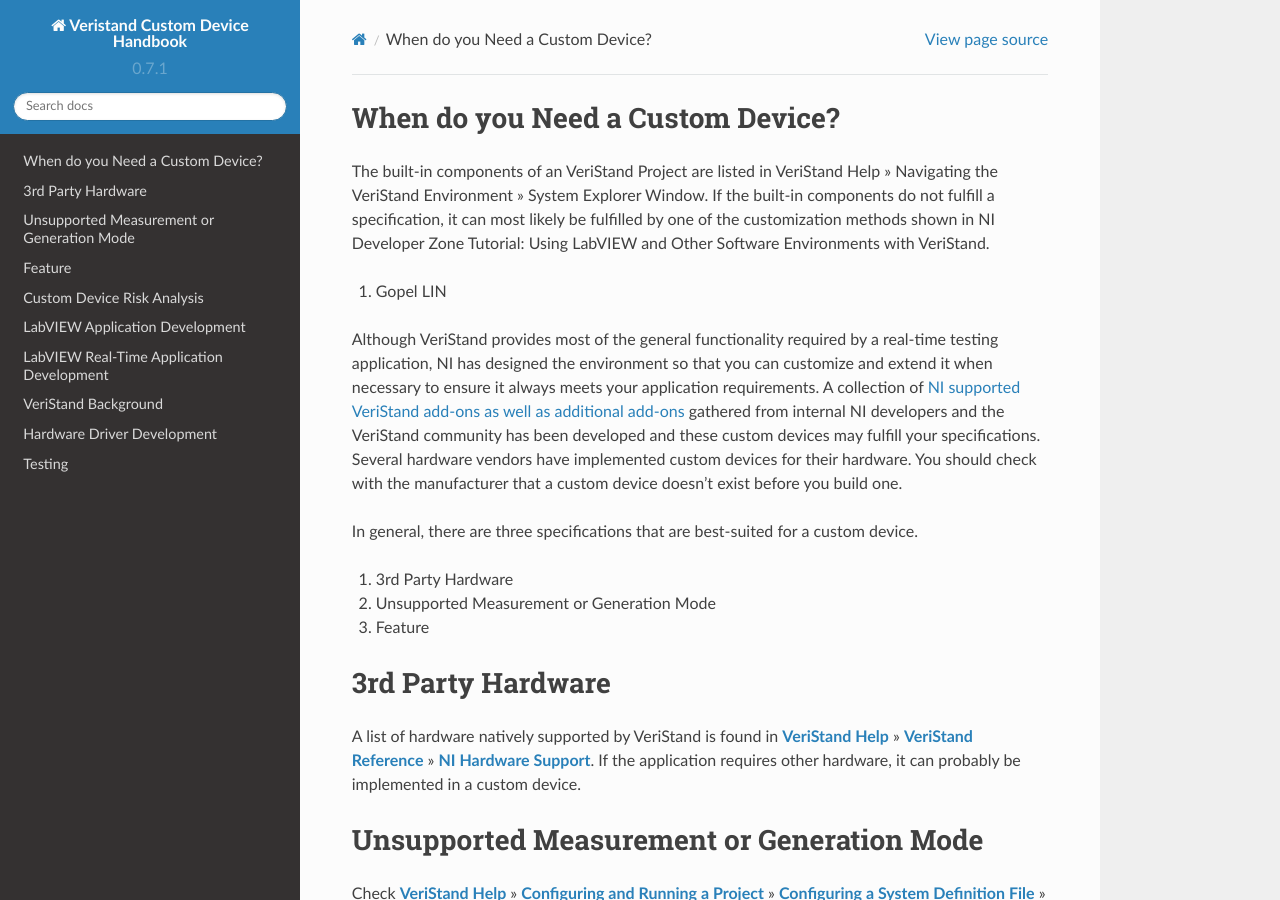
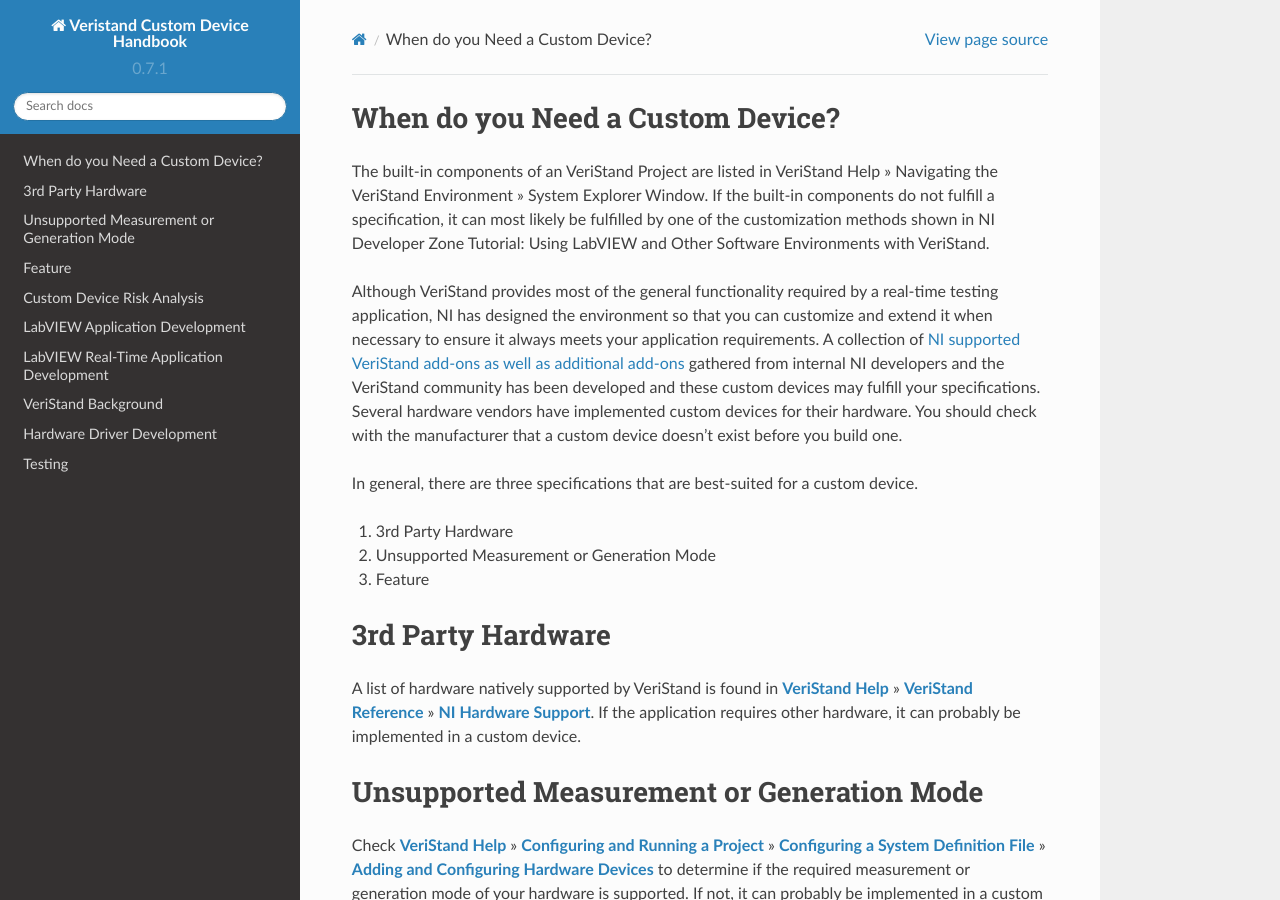
Before and after one commit to ni/niveristand-custom-device-handbook, a Sphinx documentation site: the page built from docs/When_Do_You_Need_A_Custom_Device.md, in a window 1280 px wide and 900 px high. Built offline with Sphinx 7.4.7 and the Read the Docs theme 2.0.0, drawn with Linux system fonts in a browser that asks for light colours.

Commit message:
Apply suggestions from code review
Co-authored-by: Paul Huțanu <62251693+phutanu@users.noreply.github.com>

```diff
--- a/docs/When_Do_You_Need_A_Custom_Device.md
+++ b/docs/When_Do_You_Need_A_Custom_Device.md
@@ -2,7 +2,6 @@
 
 The built-in components of an VeriStand Project are listed in VeriStand Help » Navigating the VeriStand Environment » System Explorer Window. If the built-in components do not fulfill a specification, it can most likely be fulfilled by one of the customization methods shown in NI Developer Zone Tutorial: Using LabVIEW and Other Software Environments with VeriStand.
 
-2.	Gopel LIN
 
 Although VeriStand provides most of the general functionality required by a real-time testing application, NI has designed the environment so that you can customize and extend it when necessary to ensure it always meets your application requirements. A collection of [NI supported VeriStand add-ons as well as additional add-ons](https://www.ni.com/en-us/support/documentation/supplemental/15/veristand-add-ons.html) gathered from internal NI developers and the VeriStand community has been developed and these custom devices may fulfill your specifications.
 Several hardware vendors have implemented custom devices for their hardware. You should check with the manufacturer that a custom device doesn’t exist before you build one.
```
